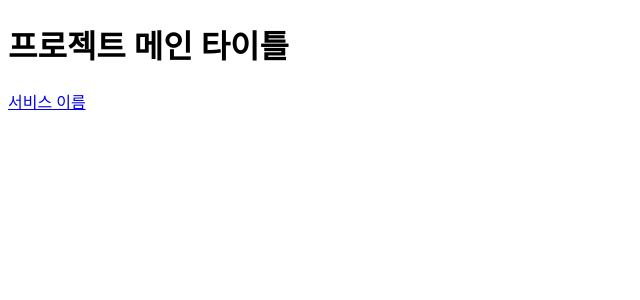
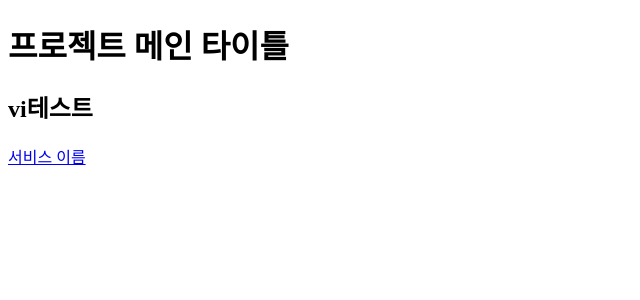
Before and after one commit to redsky0212/nuxt_redsky_blog, a Nuxt app: page / in a window 1280 px wide. Shown: the top 300 px of the page, without its empty margins (0-640 px from the left). Built offline with nearby package versions, Linux system fonts and the light colour scheme.

Commit message:
vi테스트 커밋

```diff
--- a/pages/index.vue
+++ b/pages/index.vue
@@ -2,6 +2,7 @@
   <div class="container">
     <header>
       <h1 class="title"> {{ title }} </h1>
+      <h2>{{test}}</h2>
       <nav>
         <nuxt-link to="/services"> 서비스 이름 </nuxt-link>
       </nav>
@@ -13,7 +14,8 @@
 export default {
   data () {
     return  {
-      title: '프로젝트 메인 타이틀'
+      title: '프로젝트 메인 타이틀',
+      test: 'vi테스트',
     }
   }
 }
```
